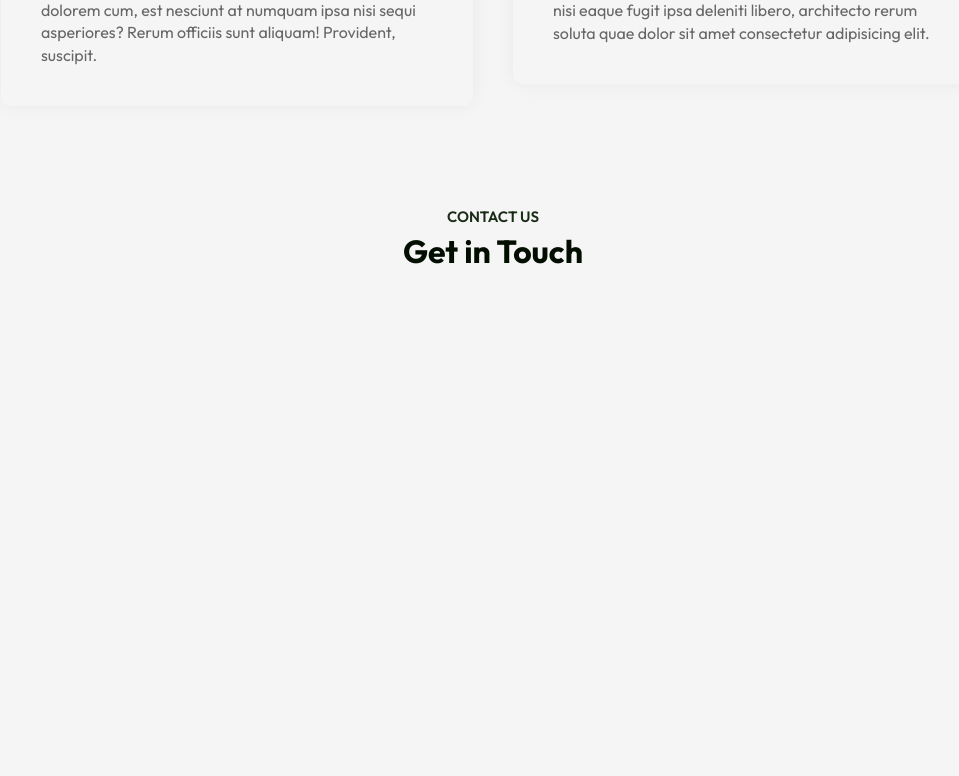
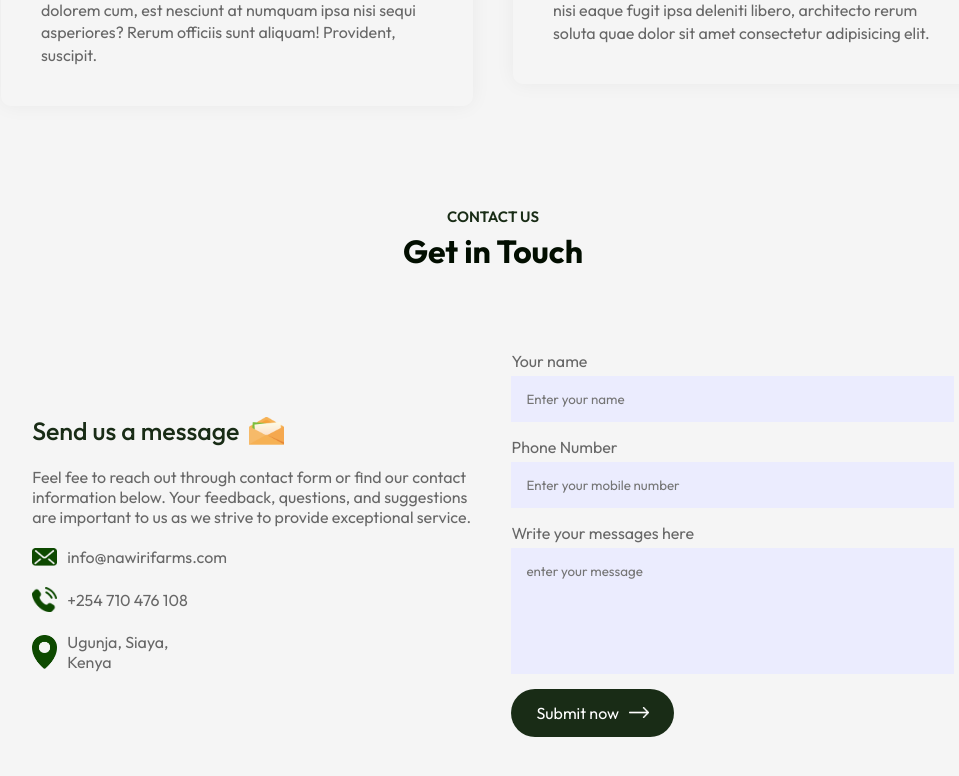
Before and after one commit to byron00123/Nawirifarms2.0, a React (Vite) app: page / in a window 1280 px wide. Shown: the part 2634-3410 px from the top of the page, without its empty margins (147-1106 px from the left). Before the commit the page ends 2935 px from the top, so only its background shows below. Built offline with nearby package versions, Linux system fonts and the light colour scheme.

Commit message:
add contact page

```diff
--- a/src/App.jsx
+++ b/src/App.jsx
@@ -7,6 +7,7 @@
 import Products from './Components/Products/Products';
 import Testimonials from './Components/Testimonials/Testimonials';
 import './index.css';
+import Contact from './Components/Contact/Contact';
 
 const App = () => {
   return (
@@ -22,6 +23,7 @@
            <Title subTitle = 'TESTIMONIALS'  title= 'What Our Clients Say'/>
            <Testimonials/>
            <Title subTitle = 'Contact Us'  title= 'Get in Touch'/>
+           <Contact/>
 
       </div>
 
--- a/src/Components/About/About.css
+++ b/src/Components/About/About.css
@@ -25,6 +25,7 @@
     top: 50%;
     left: 50%;
     transform: translate(-50% ,-50%);
+    filter: hue-rotate(210deg);
 }
 
 .about h3{
--- /dev/null
+++ b/src/Components/Contact/Contact.css
@@ -0,0 +1,60 @@
+.contact{
+    margin: 80px auto;
+    max-width: 90%;
+    display: flex;
+    align-items: center;
+    justify-content: space-between;
+}
+.contact-col{
+    flex-basis: 48%;
+    color: #676767;
+}
+
+.contact-col h3{
+    color: #192C16;
+    font-weight: 500;
+    font-size: 25px;
+    display: flex;
+    align-items: center;
+    margin-bottom: 20px;
+}
+
+.contact-col h3 img{
+    width:  35px;
+    margin-left: 10px;
+}
+
+.contact-col p{
+    max-width: 450px;
+    list-style: 0.3;
+}
+
+.contact-col ul li{
+    display: flex;
+    align-items: center;
+    margin: 20px 0;
+}
+
+.contact-col ul li img{
+    width: 25px;
+    margin-right: 10px;
+    filter: hue-rotate(210deg);
+}
+
+.contact form input, .contact form textarea{
+    display: block;
+    width: 100%;
+    background: #EBECFE;
+    padding: 15PX;
+    border: 0;
+    outline: 0;
+    margin-bottom: 15px;
+    margin-top: 5px;
+    resize: none;
+
+}
+
+.contact-col span{
+    display: block;
+    margin: 20px 0;
+}
--- /dev/null
+++ b/src/Components/Contact/Contact.jsx
@@ -0,0 +1,66 @@
+import React from 'react'
+import './Contact.css'
+import msg_icon from '../../assets/msg-icon.png'
+import mail_icon from '../../assets/mail-icon.png'
+import phone_icon from '../../assets/phone-icon.png'
+import location_icon from '../../assets/location-icon.png'
+import white_arrow from '../../assets/white-arrow.png'
+
+const Contact = () => {
+    const [result, setResult] = React.useState("");
+
+    const onSubmit = async (event) => {
+      event.preventDefault();
+      setResult("Sending....");
+      const formData = new FormData(event.target);
+
+      formData.append("access_key", "af6b3e1e-51ca-4114-a65d-3d11315f8f34");
+
+      const response = await fetch("https://api.web3forms.com/submit", {
+        method: "POST",
+        body: formData
+      });
+
+      const data = await response.json();
+
+      if (data.success) {
+        setResult("Email Sent Successfully");
+        event.target.reset();
+      } else {
+        console.log("Error", data);
+        setResult(data.message);
+      }
+    };
+
+  return (
+    <div className='contact'>
+        <div className="contact-col">
+            <h3>Send us a message <img src={msg_icon} alt="" /></h3>
+            <p>Feel fee to reach out through contact form or find our contact information below. Your feedback, questions, and suggestions are important to us as we strive to provide exceptional service.</p>
+            <ul>
+                <li><img src={mail_icon} alt="" />info@nawirifarms.com</li>
+                <li><img src={phone_icon} alt="" />+254 710 476 108</li>
+                <li><img src={location_icon} alt="" />Ugunja, Siaya,<br/> Kenya</li>
+            </ul>
+
+        </div>
+
+        <div className="contact-col">
+            <form onSubmit={onSubmit}>
+                <label>Your name</label>
+                <input type="text" name= 'name' placeholder='Enter your name' required/>
+                <label>Phone Number</label>
+                <input type="tel" name='phone' placeholder='Enter your mobile number' required/>
+                <label>Write your messages here</label>
+                <textarea name="message"  rows="6" placeholder='enter your message' required></textarea>
+                <button type='submit' className='btn dark-btn'>Submit now <img src={white_arrow} alt="" /></button>
+            </form>
+            <span>{result}</span>
+
+            </div>
+
+    </div>
+  )
+}
+
+export default Contact
```
